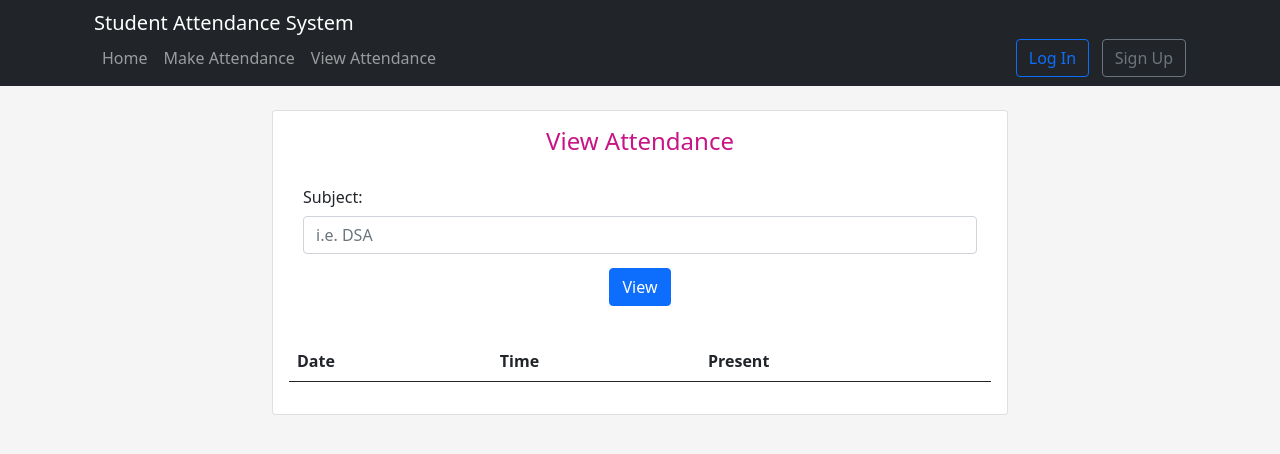
After one commit to juzarantri/test_SAS, a Django app: page /view_attendance/ in a window 1280 px wide. The commit adds this page. Shown: the top 454 px of the page. Run offline with Django 3.2, Linux system fonts and the light colour scheme; lists and menus that the app fills with data are empty.

Commit message:
view attendance done

```diff
--- a/SAS_Student_Attendance_System/Main/views.py
+++ b/SAS_Student_Attendance_System/Main/views.py
@@ -7,6 +7,7 @@ from django.views.decorators.csrf import csrf_exempt
 from django.db import connection
 import django.utils.timezone as timezone
 from django.contrib.auth.decorators import login_required
+from datetime import date,datetime
 
 # home page
 def home(request):
@@ -104,7 +105,7 @@ def startAttendance(request):
         semester = request.POST['sem']
         subject = request.POST['subject']
         teacher = request.POST['teacher']
-        tblname = branch+"_"+semester+"_"+subject+"_"+str(timezone.now().year)
+        tblname = branch+"_"+semester+"_"+subject
         error = []
         error = []
         if branch == '':
@@ -123,7 +124,7 @@ def startAttendance(request):
             cursor.execute("CREATE TABLE IF NOT EXISTS attendance_start_stop (branch VARCHAR(50), semester VARCHAR(50), subject VARCHAR(50), status INT, tableName VARCHAR(50), faculty VARCHAR(50), FOREIGN KEY (faculty) REFERENCES main_teacher(username));")
             cursor.execute("SELECT * FROM attendance_start_stop WHERE tableName = '"+tblname+"' AND faculty = '"+teacher+"';")
             if cursor.fetchall():
-                cursor.execute("CREATE TABLE IF NOT EXISTS "+tblname+" (name VARCHAR(50), student_id VARCHAR(50), roll_no VARCHAR(50), present INT, date DATE, time TIME);")
+                cursor.execute("CREATE TABLE IF NOT EXISTS "+tblname+" (name VARCHAR(50), student_id VARCHAR(50), roll_no VARCHAR(50), present INT, date DATE, time TIME, FOREIGN KEY (student_id) REFERENCES main_student(student_id),FOREIGN KEY (roll_no) REFERENCES main_student(roll_no));")
                 sql = "UPDATE attendance_start_stop SET status = 1 WHERE tableName = '"+tblname+"';"
                 cursor.execute(sql)
                 cursor.execute("SELECT tableName FROM attendance_start_stop WHERE faculty = '"+teacher+"' AND status = 1 ;")
@@ -214,7 +215,7 @@ def refreshAttendanceTable(request,teacher):
     })
     else:
         error = []
-        error.append("No Record Found")
+        error.append("You haven't started any attendance yet!!")
         return render(request,'attendance/start_stop.html',{
             'error': error,
         })
@@ -257,7 +258,53 @@ def refreshStudentAttendanceTable(request,username):
 
 # student clicks present
 def clickedPresent(request,table,student):
-    error = []
-    error.append(table)
-    error.append(student)
-    return render(request,'attendance/make_attendance.html',{'error':error})
+    cursor = connection.cursor()
+    cursor.execute("SELECT * FROM "+table+" WHERE student_id = '"+student+"' AND date = '"+str(date.today())+"';" )
+    if cursor.fetchall():
+        error = []
+        error.append("You are alerady present")
+        return render(request,'attendance/make_attendance.html',{'error':error})
+    else:
+        cursor.execute("SELECT * FROM main_student WHERE username = '"+student+"';")
+        data = cursor.fetchall()
+        for d in data:
+            temp = connection.cursor()
+            sql = "INSERT INTO "+table+" VALUES(%s,%s,%s,%s,%s,%s);"
+            val = (d[2],student,d[7],1,date.today(),datetime.now())
+            temp.execute(sql,val)
+            # temp.execute("INSERT INTO "+table+" VALUES('das', '20ceuod026', '203', 1, "+date.today()+", "+datetime.now()+";)")
+        return render(request,'attendance/make_attendance.html',{'message':"Your Attendance have been successfull recognized for "+table})
+
+# view attendance
+def viewAttendance(request):
+    return render(request,"attendance/view_attendance.html")
+
+# get attendance
+def getAttendance(request,username):
+    if request.method == "POST":
+        cursor = connection.cursor()
+        cursor.execute("SELECT * FROM main_student WHERE username = '"+username+"';")
+        temp = cursor.fetchall()
+        attendanceData = []
+        for t in temp:
+            branch = t[5]
+            sem = t[10]
+        tblname = branch+"_"+sem+"_"+request.POST['subject']
+        cursor.execute("SELECT tableName FROM attendance_start_stop WHERE tableName = '"+tblname+"';")
+        if cursor.fetchall():
+            cursor.execute("SELECT present,date,time FROM "+tblname+" WHERE student_id = '"+username+"';")
+            for temp in cursor.fetchall():
+                t = {"present":temp[0],"date":temp[1],"time":temp[2]}
+                attendanceData.append(t)
+            return render(request,"attendance/view_attendance.html",{
+                'attendanceData':attendanceData,
+                'message':"Your attendance in "+request.POST['subject']+" is as follows:"
+            })
+        else:
+            error = []
+            error.append("No details found for "+request.POST['subject'])
+            return render(request,"attendance/view_attendance.html",{
+                'error':error
+            })
+    else:
+        return render(request,"attendance/view_attendance.html")
--- /dev/null
+++ b/SAS_Student_Attendance_System/SAS_Student_Attendance_System/templates/attendance/view_attendance.html
@@ -0,0 +1,70 @@
+{% extends 'home.html' %}
+{% block home_content %}
+<style type="text/css">
+    footer {
+        display: none;
+    }
+    .form-select{
+        width: 56%;
+    }
+    .home h2{
+        display: none;
+    }
+    .home .p{
+        display: none;
+    }
+</style>
+<script> changeText() </script>
+<div class="row justify-content-center">
+    <div class="col-8">
+        <div class="card">
+            <div class="card-body">
+                <h4 align = "center" style="color: mediumvioletred;">View Attendance</h4>
+                {% if error %}
+                    {% for err in error %}
+                        <p align = "center" style="color: red; margin: 0;">{{ err }}</p>
+                    {% endfor %}
+                {% endif %}
+                <form method="post">{% csrf_token %}
+                    <div class="form-group row">
+                        <label for="tag1" class="col-sm-5 col-form-label">Subject:</label>
+                        <div class="col-sm-15">
+                            <input id="tag1" type="text" class="form-control" name="subject" placeholder="i.e. DSA">
+                        </div>
+                    </div>
+                    <div align = "center">
+                        <button type="submit" name="submit" formaction="{% url 'get_attendance' user.username %}" class="btn btn-primary">View</button>
+                    </div>
+                </form>
+                <h5 align = "center" style="color: rgb(128, 73, 0); margin-top: 5%;">{{message}}</h5>
+                <table class="table table-hover" style="margin-top: 5%;">
+                    <thead>
+                      <tr>
+                        <th scope="col">Date</th>
+                        <th scope="col">Time</th>
+                        <th scope="col">Present</th>
+                      </tr>
+                    </thead>
+                    <tbody>
+                        {% if attendanceData %}
+                            {% for data in attendanceData %}
+                                <tr>
+                                    <td style="color: rgb(0, 41, 128);" scope="row">{{data.date}}</td>
+                                    <td style="color: rgb(0, 41, 128);" scope="row">{{data.time}}</td>
+                                    <td style="color: rgb(0, 41, 128);" scope="row">{% if data.present == 1 %}<p style="color: rgb(6, 235, 6); margin: 0%;"><b>P</b></p>{% else %}<p style="color: red; margin: 0%;"><b>A</b></p>{%endif%}</td>
+                                </tr>
+                            {% endfor %}
+                        {% endif %}
+                    </tbody>
+                  </table>
+            </div>
+        </div>
+    </div>
+</div>
+<script>
+    function BtnDisable(){
+        document.getElementById('startBtn').disabled = true;
+        document.getElementById('stopBtn').disabled = false;
+    }
+</script>
+{% endblock %}
--- a/SAS_Student_Attendance_System/SAS_Student_Attendance_System/templates/base.html
+++ b/SAS_Student_Attendance_System/SAS_Student_Attendance_System/templates/base.html
@@ -34,7 +34,7 @@
                 <li class="nav-item">
                     <a class="nav-link" href="{% url 'home' %}">Home</a>
                 </li>
-                {% if user.is_staff%}
+                {% if user.is_staff %}
                 <li class="nav-item">
                     <a class="nav-link" href="{% url 'start_stop' %}">Start/Stop Attendance</a>
                 </li>
@@ -42,12 +42,15 @@
                 <li class="nav-item">
                     <a class="nav-link" href="{% url 'make_attendance' %}">Make Attendance</a>
                 </li>
+                <li class="nav-item">
+                    <a class="nav-link" href="{% url 'view_attendance' %}">View Attendance</a>
+                </li>
                 {% endif %}
                 </ul>
                 {% if user.is_authenticated %}
                     <ul class="navbar-nav">
                     <li class="nav-item dropdown">
-                        <a class="nav-link dropdown-toggle" href="#" id="navbarDropdown" role="button" data-bs-toggle="dropdown" aria-expanded="false">
+                        <a class="nav-link dropdown-toggle" id="navbarDropdown" role="button" data-bs-toggle="dropdown" aria-expanded="false">
                             {{ user.username }}
                         </a>
                         <ul class="dropdown-menu" aria-labelledby="navbarDropdown">
--- a/SAS_Student_Attendance_System/SAS_Student_Attendance_System/urls.py
+++ b/SAS_Student_Attendance_System/SAS_Student_Attendance_System/urls.py
@@ -15,5 +15,7 @@ urlpatterns = [
     url(r'^stop_attendance/(?P<table>\w+)/(?P<teacher>\w+)/$',views.stopAttendance,name="stop_attendance"),
     url(r'^refreshAttendanceTable/(?P<teacher>\w+)/$',views.refreshAttendanceTable,name="refreshAttendanceTable"),
     url(r'^refreshStudentAttendanceTable/(?P<username>\w+)/$',views.refreshStudentAttendanceTable,name="refreshStudentAttendanceTable"),
-    url(r'^clickedPresent/(?P<table>\w+)/(?P<student>\w+)/$',views.clickedPresent,name="clickedPresent")
+    url(r'^clickedPresent/(?P<table>\w+)/(?P<student>\w+)/$',views.clickedPresent,name="clickedPresent"),
+    path('view_attendance/',views.viewAttendance,name ="view_attendance"),
+    url(r'^get_attendance/(?P<username>\w+)/$',views.getAttendance,name="get_attendance"),
 ]
```
